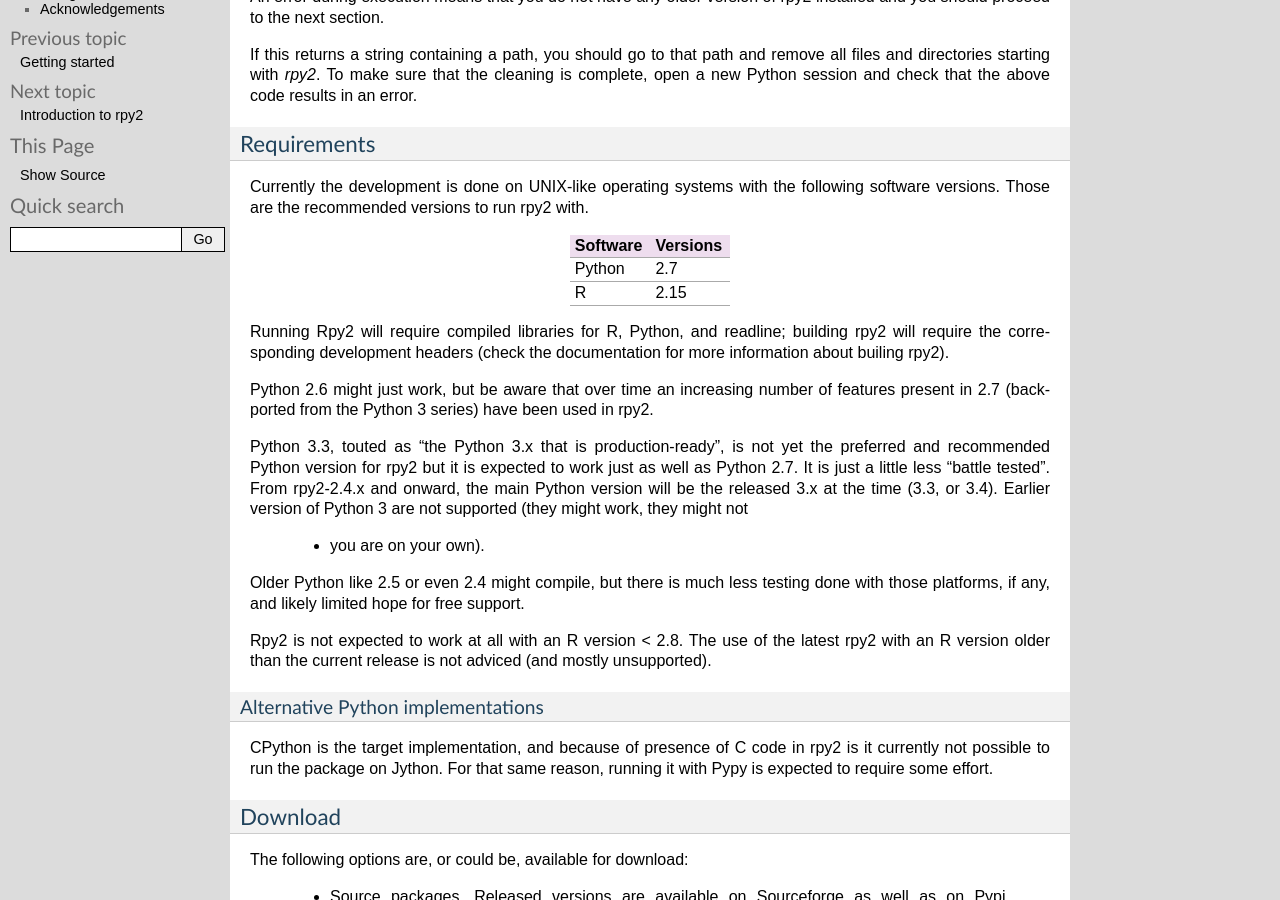
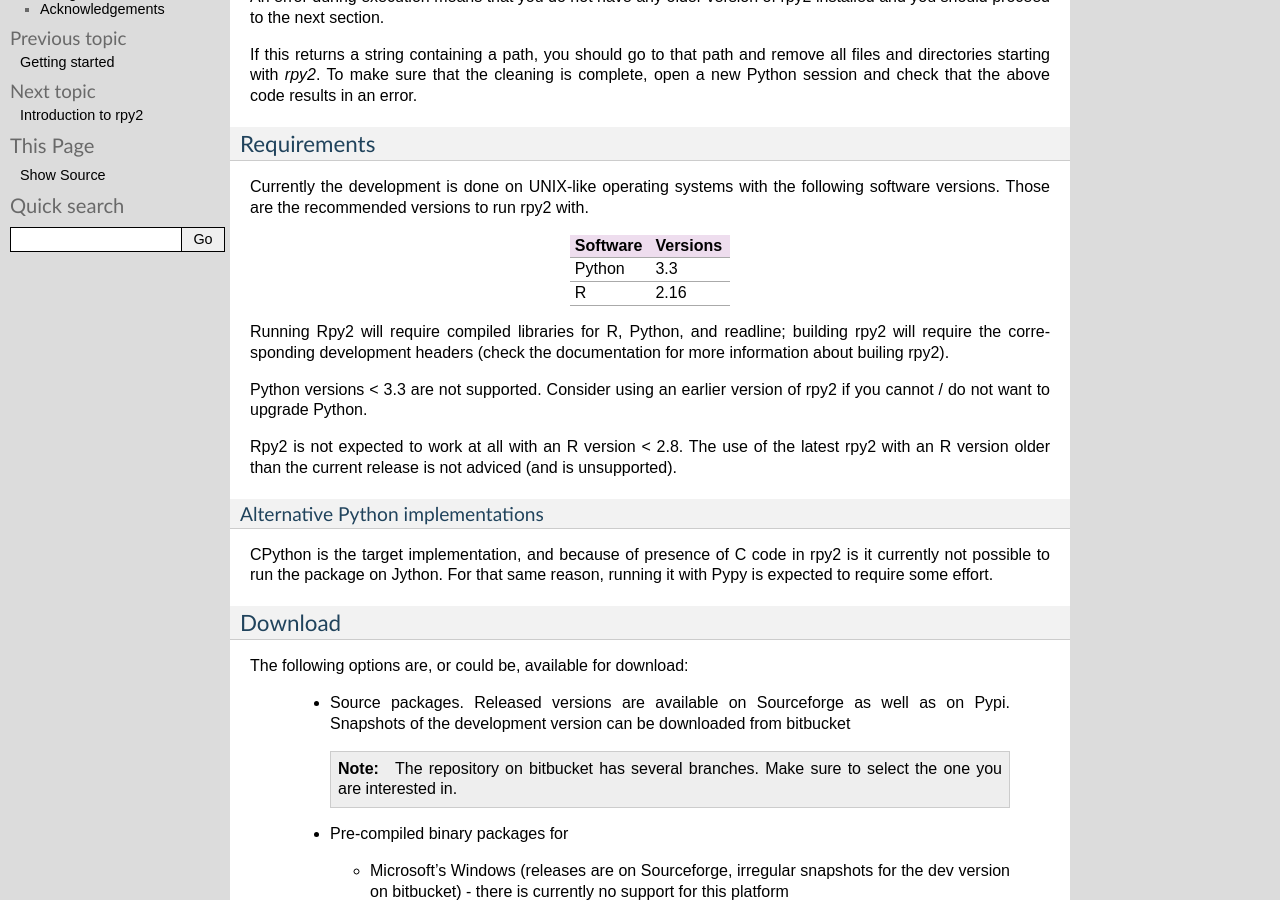
Before and after one commit to rpy2/rpy2, a Sphinx documentation site: the page built from doc/source/overview.rst, in a window 1280 px wide and 900 px high, scrolled down 777 px. Built offline with Sphinx 7.4.7, drawn with Linux system fonts in a browser that asks for light colours; formulas are drawn with MathJax 3.

Commit message:
Requirements are now: Python >= 3.3, R >= 2.16

```diff
--- a/doc/source/overview.rst
+++ b/doc/source/overview.rst
@@ -76,33 +76,20 @@
 ======== ===========
 Software Versions
 ======== ===========
- Python   2.7
- R        2.15
+ Python   3.3
+ R        2.16
 ======== ===========
 
 Running Rpy2 will require compiled libraries for R, Python, and readline;
 building rpy2 will require the corresponding development headers
 (check the documentation for more information about builing rpy2).
 
-Python 2.6 might just work, but be aware that over time an increasing number
-of features present in 2.7 (backported from the Python 3 series)
-have been used in rpy2.
-
-Python 3.3, touted as "the Python 3.x that is production-ready", is not
-yet the preferred and recommended Python version for rpy2 but it
-is expected to work just as well as Python 2.7. It is just
-a little less "battle tested". From rpy2-2.4.x and onward,
-the main Python version will be the released 3.x at the time (3.3, or 3.4).
-Earlier version of Python 3 are not supported (they might work, they might not
- - you are on your own).
-
-Older Python like 2.5 or even 2.4 might compile, but there is much less
-testing done with those platforms, if any, and likely limited hope
-for free support.
+Python versions < 3.3 are not supported. Consider using an earlier
+version of rpy2 if you cannot / do not want to upgrade Python.
 
 Rpy2 is not expected to work at all with an R version < 2.8. The use of the
 latest rpy2 with an R version older than the current release is not
-adviced (and mostly unsupported).
+adviced (and is unsupported).
 
 Alternative Python implementations
 ^^^^^^^^^^^^^^^^^^^^^^^^^^^^^^^^^^
```
